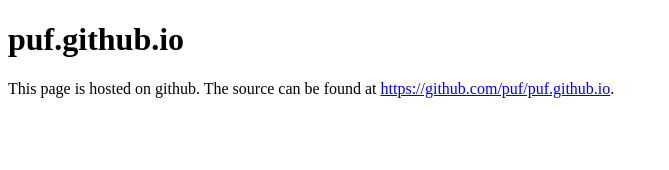
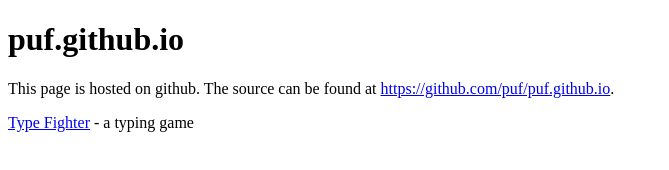
Before and after one commit to puf/puf.github.io, a plain HTML site: page index.html in a window 1280 px wide. Shown: the whole page, without its empty margins (0-669 px from the left). Drawn offline with Linux system fonts and the light colour scheme.

Commit message:
Update index.html

```diff
--- a/index.html
+++ b/index.html
@@ -6,5 +6,6 @@
 <body>
 	<h1>puf.github.io</h1>
 	<p>This page is hosted on github. The source can be found at <a href='https://github.com/puf/puf.github.io'>https://github.com/puf/puf.github.io</a>.</p>
+	<p><a href='http://puf.github.io/typefighter/'>Type Fighter</a> - a typing game</p>
 </body>
 </html>
```
